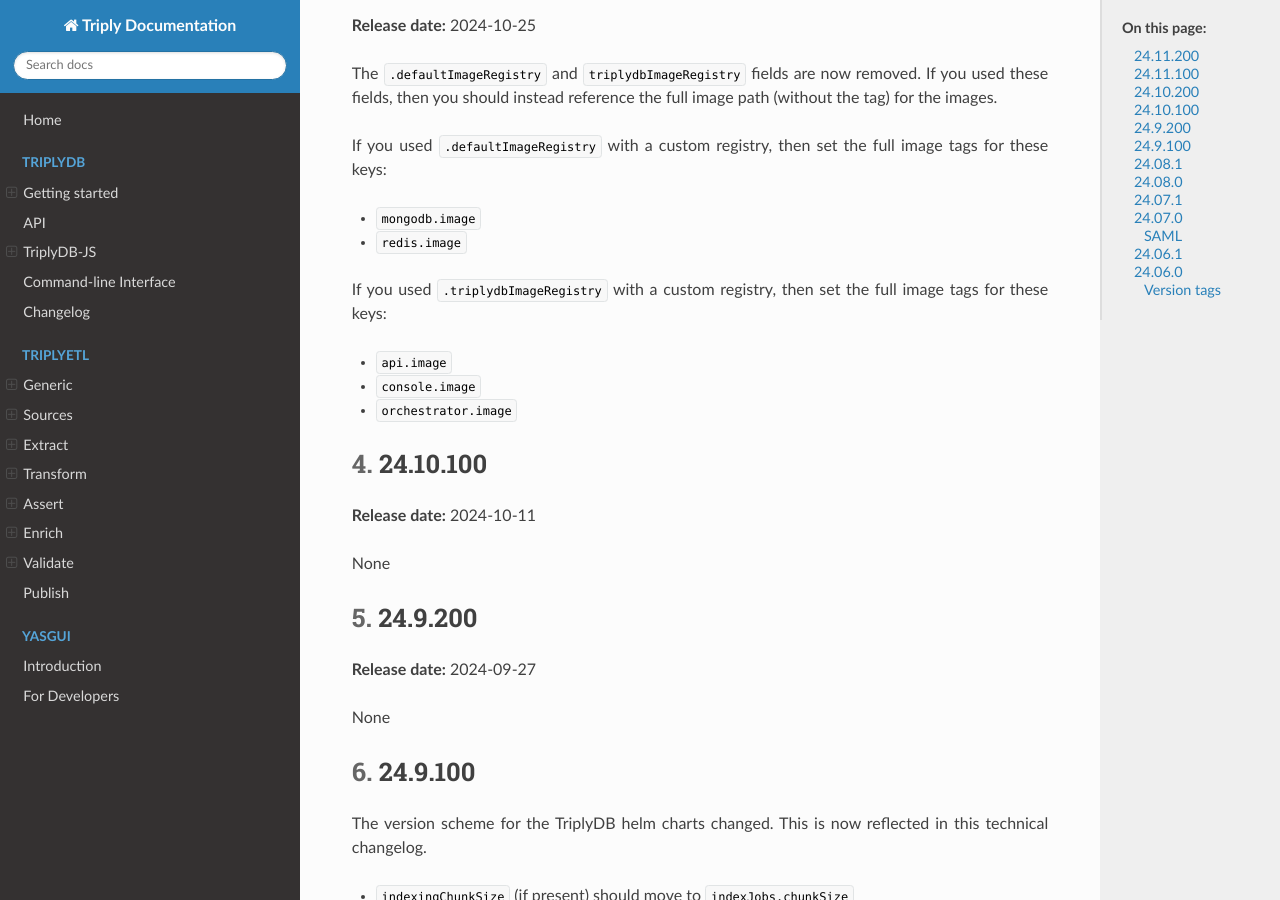
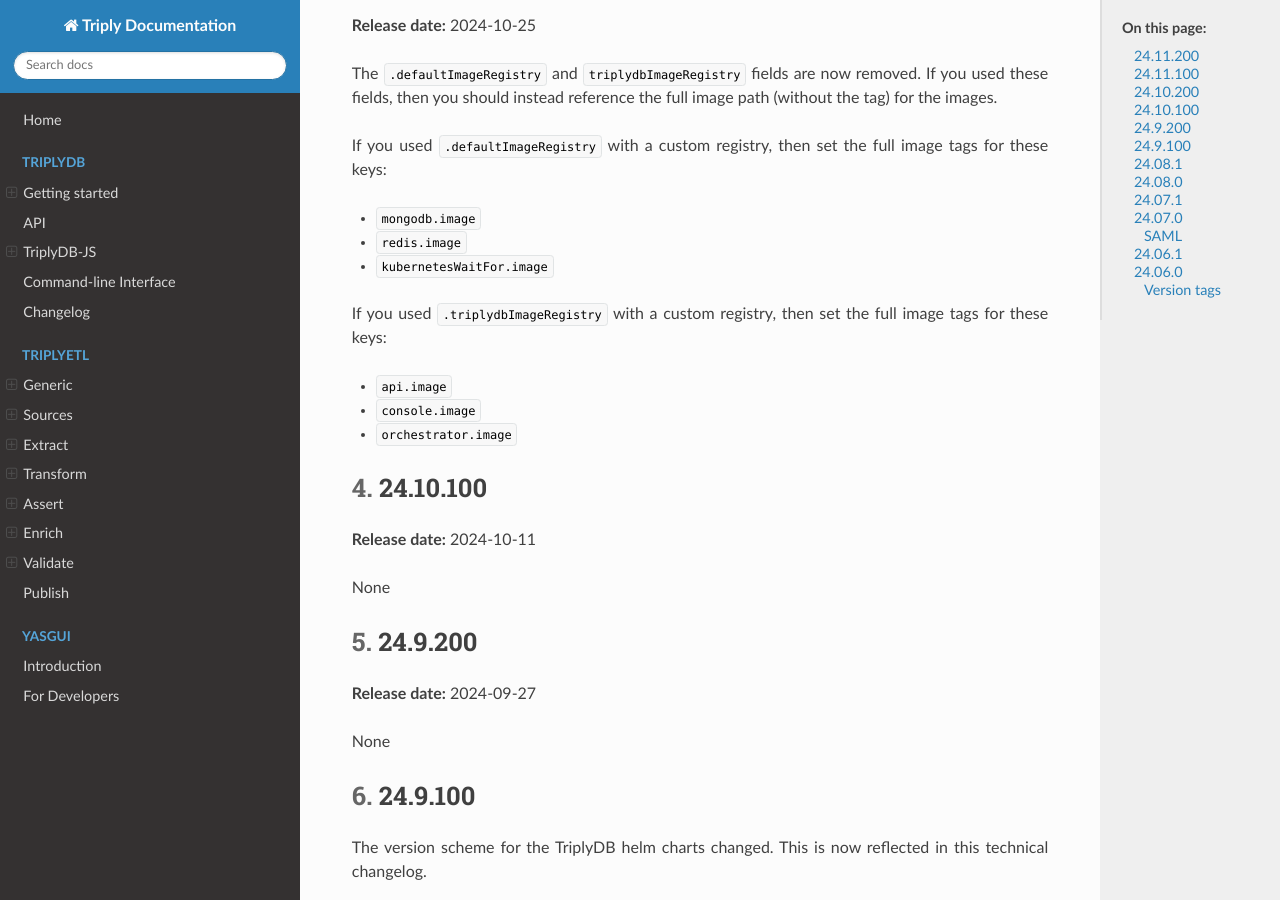
Before and after one commit to TriplyDB/Documentation, an MkDocs documentation site: the page built from docs/triplydb-technical-changelog/index.md, in a window 1280 px wide and 900 px high, scrolled down 547 px. Built offline with MkDocs 1.6.1, drawn with Linux system fonts in a browser that asks for light colours.

Commit message:
add forgotten image

```diff
--- a/docs/triplydb-technical-changelog/index.md
+++ b/docs/triplydb-technical-changelog/index.md
@@ -32,6 +32,7 @@
 
 - `mongodb.image`
 - `redis.image`
+- `kubernetesWaitFor.image`
 
 If you used `.triplydbImageRegistry` with a custom registry, then set the full image tags
 for these keys:
```
